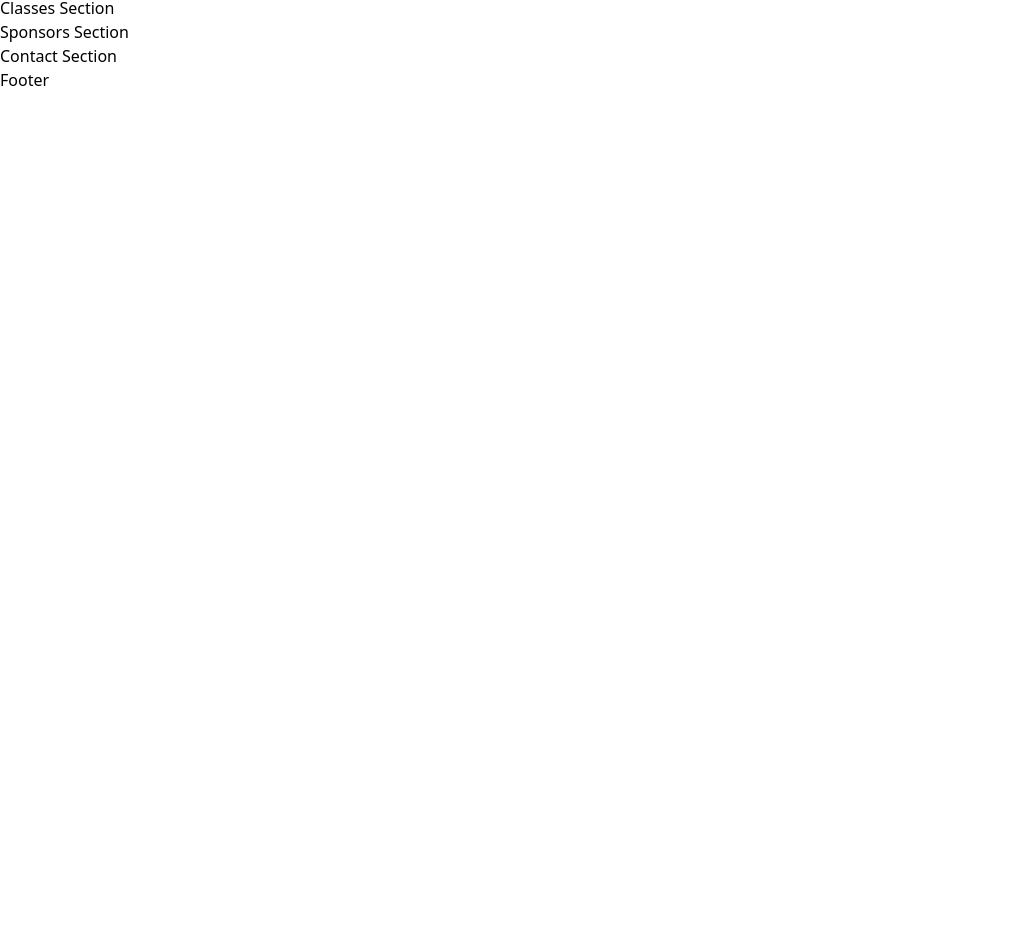
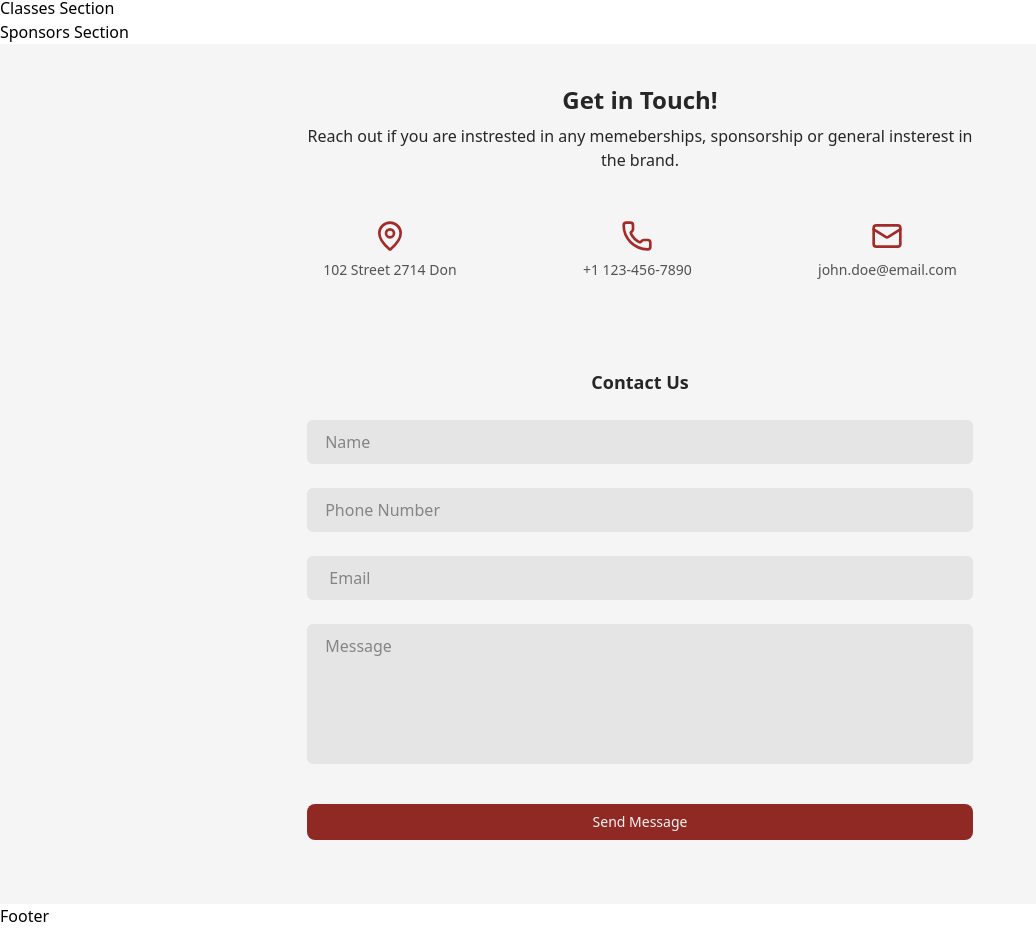
Before and after one commit to Underground-Barbell/UGBB-Website, a Next.js app: page / in a window 1280 px wide. Shown: the part 220-1148 px from the top of the page, without its empty margins (0-1036 px from the left). Before the commit the page ends 800 px from the top, so only its background shows below. Built offline with nearby package versions, Linux system fonts and the light colour scheme.

Commit message:
Complete Contact Section

```diff
--- a/app/globals.css
+++ b/app/globals.css
@@ -1 +1,17 @@
 @import "tailwindcss";
+
+@theme{
+    --color-primary: #902923;
+    --color-primaryLight: #A22C29;
+    --color-secondary: #B9BAA3;
+    --color-secondaryLight: #d6d5c9;
+    --color-dark: #0a100d;
+    --color-light: var(--color-neutral-100);
+
+    --bg: var(--color-dark);
+    --bg-light: var(--color-light);
+    --textLight: var(--color-neutral-100);
+    --textSlated: var(--color-neutral-300);
+
+    --h1: var(--color-primary);
+}
--- a/app/sections/contact.tsx
+++ b/app/sections/contact.tsx
@@ -1,12 +1,85 @@
-'use client'
-import { useState } from 'react';
+"use client";
+import { Mail, MapPin, Phone } from "lucide-react";
+import { useState } from "react";
 
+export default function Contact() {
+  return (
+    <section
+      id="Contact"
+      className="bg-(--bg-light) min-h-screen h-full py-10 px-16 md:px-[16%] lg:px-[24%]"
+    >
+      <div className="w-full items-center text-neutral-800 ">
+        <div className="flex flex-col gap-2 items-center">
+          <h3 className="text-2xl font-bold">Get in Touch!</h3>
+          <p className="text-center">
+            Reach out if you are instrested in any memeberships, sponsorship or
+            general insterest in the brand.
+          </p>
+          <div className="flex w-full items-center justify-between text-sm text-neutral-600 mt-8 md:mt-4 ">
+            <div className=" flex flex-col items-center wrap-break-word gap-2 md:px-4 md:py-6 md:rounded-lg  hover:bg-neutral-200/65 cursor-copy">
+              <span>
+                <MapPin color="#A22C29" size={32} strokeWidth={2} />
+              </span>
+              <p className="">102 Street 2714 Don</p>
+            </div>
+            <div className=" flex flex-col items-center wrap-break-word gap-2 md:px-4 md:py-6 md:rounded-lg  hover:bg-neutral-200/65 cursor-copy">
+              <span>
+                <Phone color="#A22C29" size={32} strokeWidth={2} />
+              </span>
+              <p>+1 123-456-7890</p>
+            </div>
+            <div className=" flex flex-col items-center wrap-break-word gap-2 md:px-4 md:py-6 md:rounded-lg  hover:bg-neutral-200/65 cursor-copy">
+              <span>
+                <Mail color="#A22C29" size={32} strokeWidth={2} />
+              </span>
+              <p>john.doe@email.com</p>
+            </div>
+          </div>
 
-export default function Contact(){
+          <div className="w-full mt-8">
+            <form>
+              <div className="flex flex-col gap-6 py-6">
+                <h3 className="text-lg font-bold text-center">Contact Us</h3>
+                <input
+                  type="text"
+                  name=""
+                  id=""
+                  placeholder="Name"
+                  className="bg-neutral-200 px-4 py-2 rounded-md border-2 border-neutral-200 hover:border-2 hover:border-neutral-300 outline-neutral-400 transition-colors ease-in-out duration-300"
+                />
+                <input
+                  type="text"
+                  name=""
+                  id=""
+                  placeholder="Phone Number"
+                  className="bg-neutral-200 px-4 py-2 rounded-md border-2 border-neutral-200 hover:border-2 hover:border-neutral-300 outline-neutral-400 transition-colors ease-in-out duration-300"
+                />
+                <input
+                  type="email"
+                  name=""
+                  id=""
+                  placeholder=" Email"
+                  className="bg-neutral-200 px-4 py-2 rounded-md border-2 border-neutral-200 hover:border-2 hover:border-neutral-300 outline-neutral-400 transition-colors ease-in-out duration-300"
+                />
+                <textarea
+                  name=""
+                  id=""
+                  placeholder="Message"
+                  rows={5}
+                  className="bg-neutral-200 px-4 py-2 rounded-md border-2 border-neutral-200 hover:border-2 hover:border-neutral-300 outline-neutral-400 transition-colors ease-in-out duration-300 resize-none "
+                />
 
-    return (
-        <section id="Contact">
-            <h1>Contact Section</h1>
-        </section>
-    );
+                <button
+                  type="submit"
+                  className="bg-primary text-(--textLight) py-2 rounded-lg text-sm font-medium mt-4"
+                >
+                  Send Message
+                </button>
+              </div>
+            </form>
+          </div>
+        </div>
+      </div>
+    </section>
+  );
 }
--- a/package.json
+++ b/package.json
@@ -9,6 +9,7 @@
     "lint": "eslint"
   },
   "dependencies": {
+    "lucide-react": "^0.577.0",
     "next": "16.0.3",
     "react": "19.2.0",
     "react-dom": "19.2.0"
```
Also changed, not shown: 1 other file (tests, documents, lock files or other folders).
